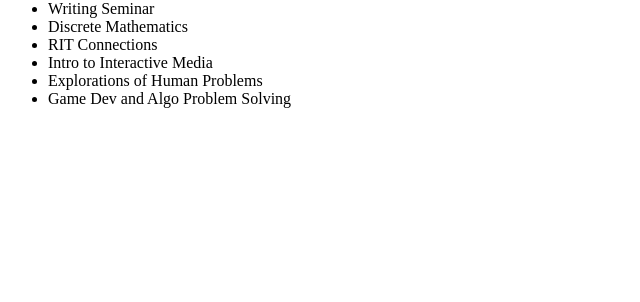
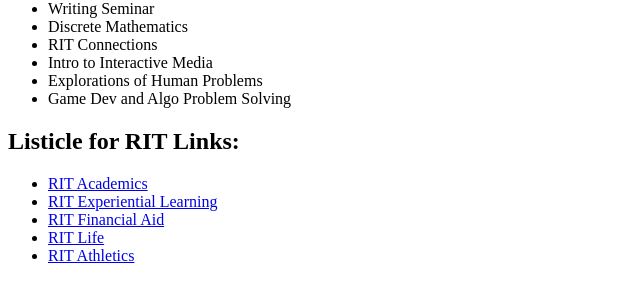
Before and after one commit to QuinnOfSpades/QuinnOfSpades.github.io, a plain HTML site: page index.html in a window 1280 px wide. Shown: the part 66-368 px from the top of the page, without its empty margins (0-640 px from the left). Drawn offline with Linux system fonts and the light colour scheme.

Commit message:
Update index.html
Added listicle for RIT resources

```diff
--- a/index.html
+++ b/index.html
@@ -14,5 +14,13 @@
       <li>Explorations of Human Problems</li>
       <li>Game Dev and Algo Problem Solving</li>
     </ul>
+    <h2>Listicle for RIT Links:</h2>
+    <ul>
+      <li><a href="https://www.rit.edu/academics">RIT Academics</a></li>
+      <li><a href="https://www.rit.edu/experiential-learning">RIT Experiential Learning</a></li>
+      <li><a href="https://www.rit.edu/admissions/financial-aid">RIT Financial Aid</a></li>
+      <li><a href="https://www.rit.edu/rit-life">RIT Life</a></li>
+      <li><a href="https://www.rit.edu/athletics">RIT Athletics</a></li>
+    </ul>
   </body>
 </html>
```
